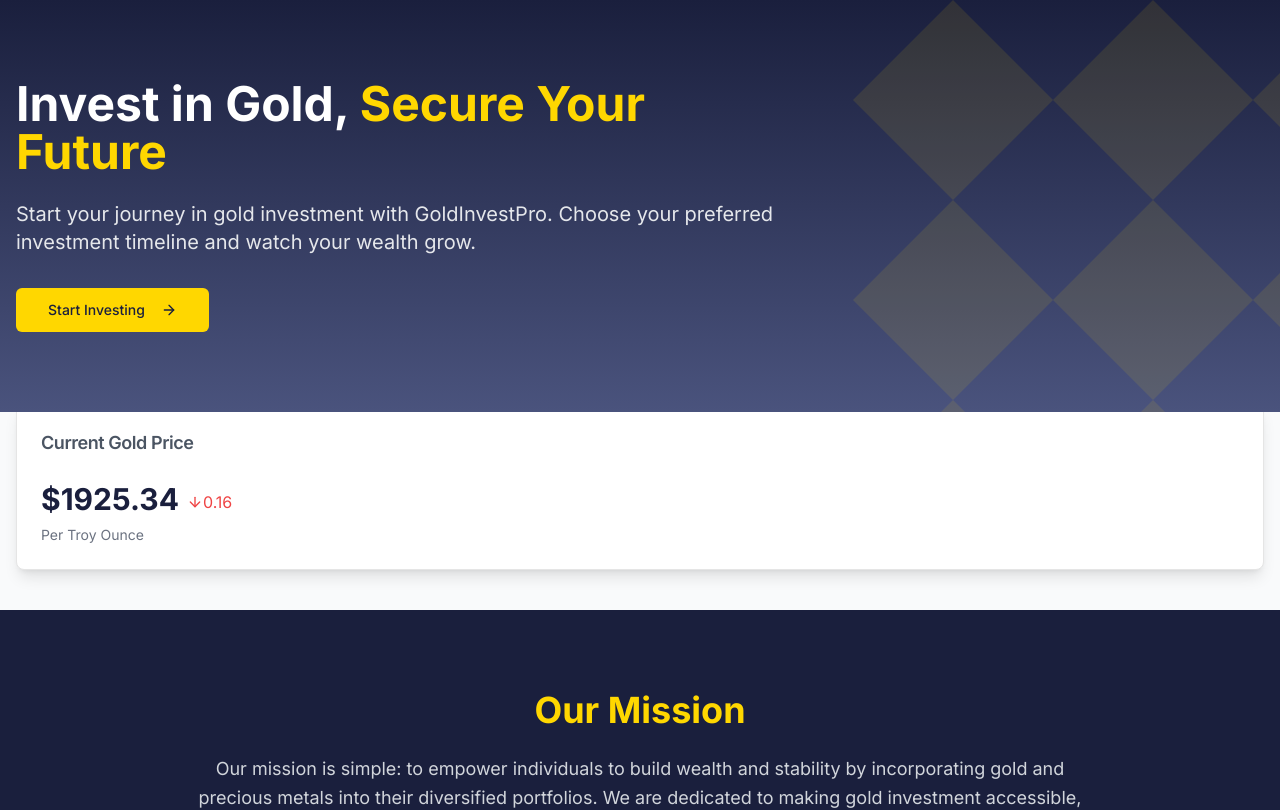
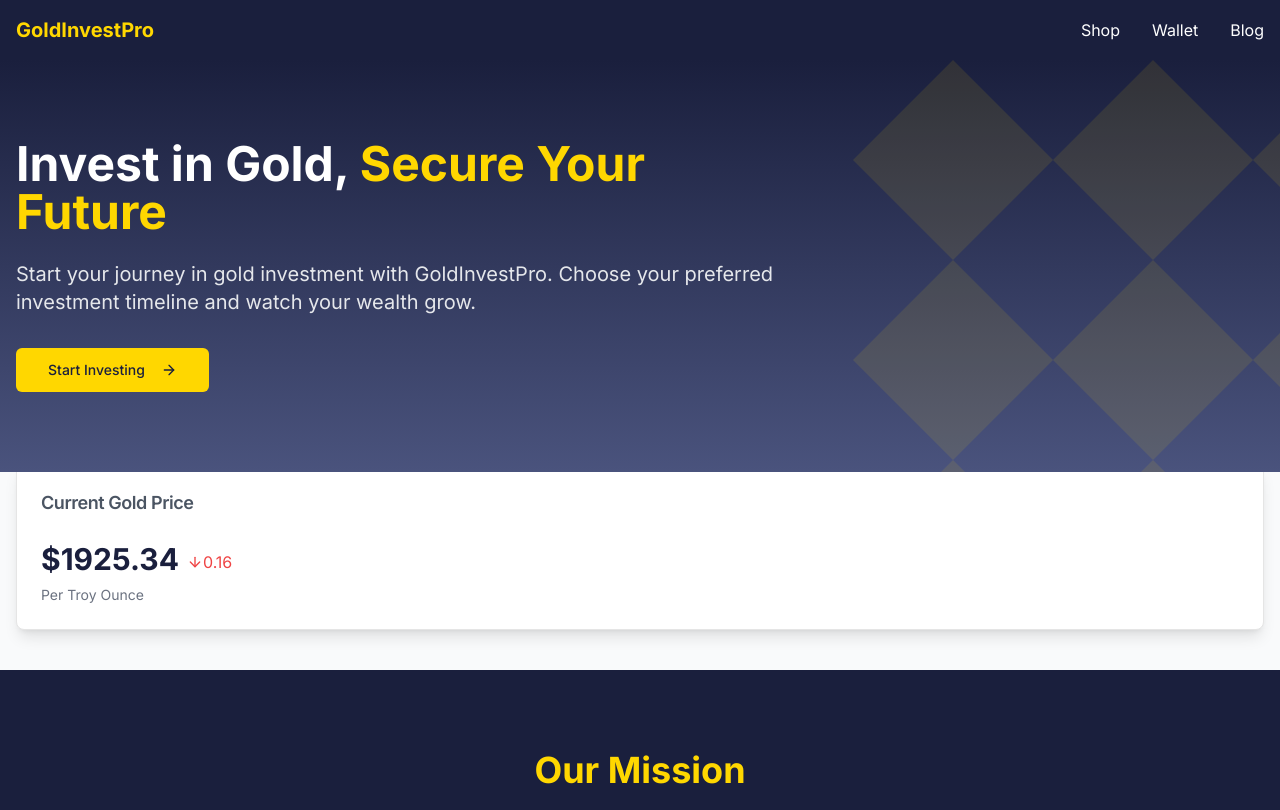
Before and after one commit to goldinvestpro/golden-wealth-harvest-35, a React (Vite) app: page / in a window 1280 px wide. Shown: the top 810 px of the page. Built offline with nearby package versions, Linux system fonts and the light colour scheme.

Commit message:
Add navigation menu
Implement a navigation menu that includes links to the Shop, Wallet, and Blog sections.
[skip gpt_engineer]

```diff
--- /dev/null
+++ b/src/components/Navigation.tsx
@@ -0,0 +1,21 @@
+import { Link } from "react-router-dom";
+
+export const Navigation = () => {
+  return (
+    <nav className="bg-navy-500 text-white py-4 sticky top-0 z-50">
+      <div className="container mx-auto px-4">
+        <div className="flex justify-between items-center">
+          <Link to="/" className="text-xl font-bold text-gold-300 hover:text-gold-400 transition-colors">
+            GoldInvestPro
+          </Link>
+
+          <div className="flex gap-8">
+            <Link to="/shop" className="hover:text-gold-300 transition-colors">Shop</Link>
+            <Link to="/wallet" className="hover:text-gold-300 transition-colors">Wallet</Link>
+            <Link to="/blog" className="hover:text-gold-300 transition-colors">Blog</Link>
+          </div>
+        </div>
+      </div>
+    </nav>
+  );
+};
--- a/src/pages/Index.tsx
+++ b/src/pages/Index.tsx
@@ -3,10 +3,12 @@ import { InvestmentPlans } from "@/components/InvestmentPlans";
 import { GoldPriceDisplay } from "@/components/GoldPriceDisplay";
 import { AboutSection } from "@/components/AboutSection";
 import { Footer } from "@/components/Footer";
+import { Navigation } from "@/components/Navigation";
 
 const Index = () => {
   return (
     <div className="min-h-screen bg-gray-50">
+      <Navigation />
       <HeroSection />
       <div className="container mx-auto px-4 -mt-10 mb-10">
         <GoldPriceDisplay />
```
